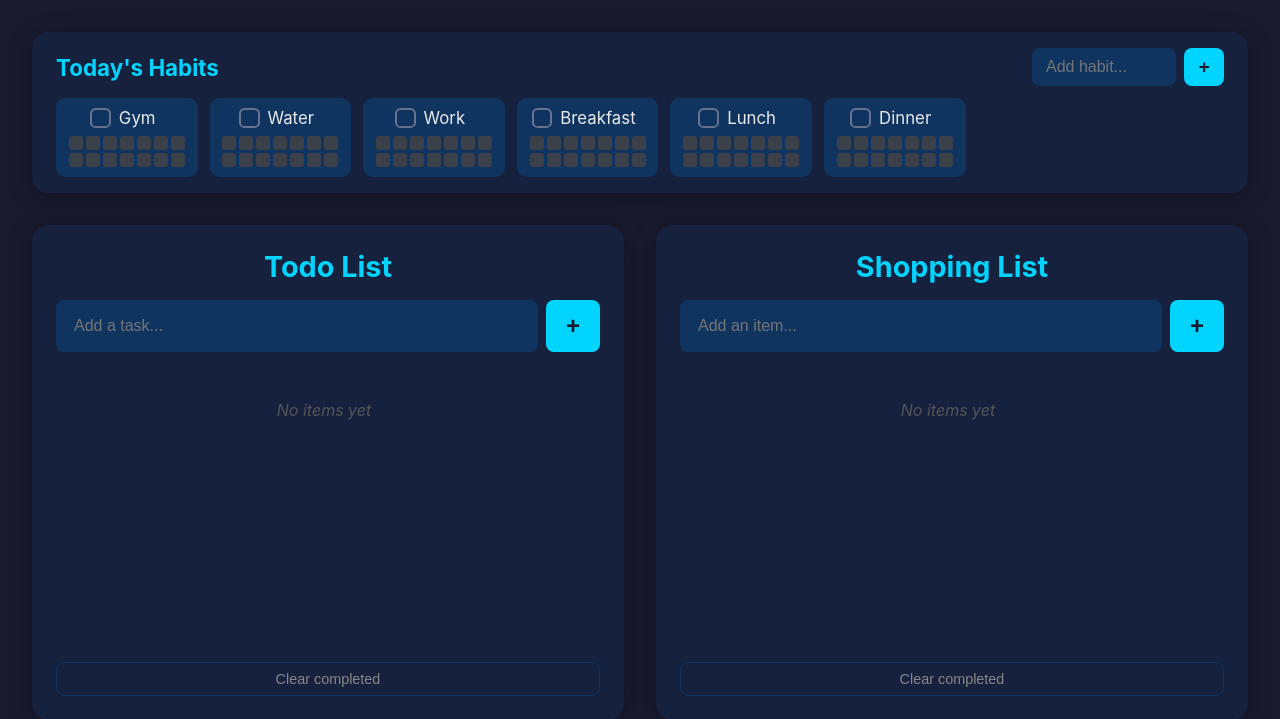
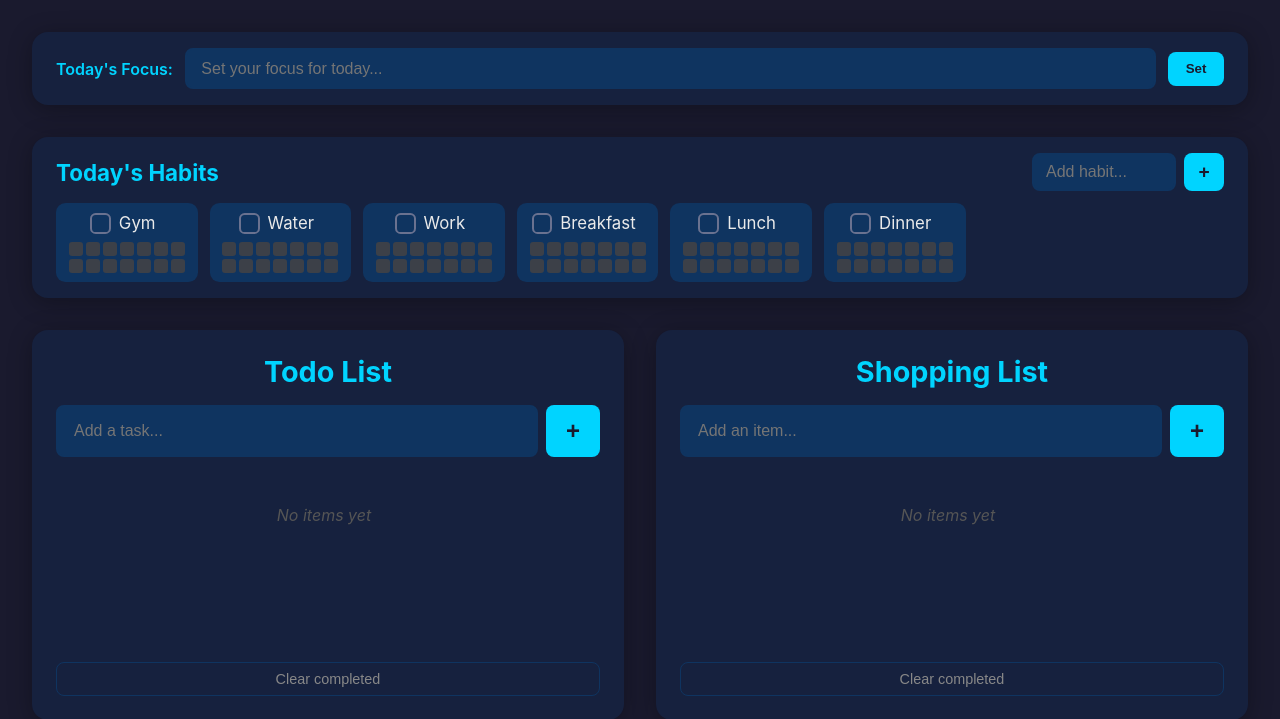
Before and after one commit to t8ykk5q9tq-cpu/Tododisplay, a Flask app: page / in a window 1280 px wide. Shown: the top 719 px of the page. Run offline with Flask 3, Linux system fonts and the light colour scheme; data comes from the database, SQL or seed files in the repository; data that the repository does not hold is empty.

Commit message:
Add tomorrow's forecast, Focus-for-today banner, Wi-Fi indicator; raise FPS to 30 for Pi 5

```diff
--- a/app.py
+++ b/app.py
@@ -72,6 +72,16 @@ def init_db():
             habit_id INTEGER NOT NULL,
             day TEXT NOT NULL,
             PRIMARY KEY (habit_id, day)
+        )
+        """
+    )
+    # Simple key/value settings (used for the daily "focus for today" banner).
+    conn.execute(
+        """
+        CREATE TABLE IF NOT EXISTS settings (
+            key TEXT PRIMARY KEY,
+            value TEXT,
+            day TEXT
         )
         """
     )
@@ -279,6 +289,38 @@ def delete_habit(habit_id):
     return jsonify({"ok": True})
 
 
+# --- Focus for today ---
+
+
+@app.route("/api/focus", methods=["GET"])
+def get_focus():
+    """Return today's focus, or empty if none set today (resets at midnight)."""
+    today = date.today().isoformat()
+    conn = get_db()
+    row = conn.execute(
+        "SELECT value, day FROM settings WHERE key = 'focus'"
+    ).fetchone()
+    conn.close()
+    if row and row["day"] == today:
+        return jsonify({"focus": row["value"]})
+    return jsonify({"focus": ""})
+
+
+@app.route("/api/focus", methods=["POST"])
+def set_focus():
+    today = date.today().isoformat()
+    text = (request.get_json() or {}).get("focus", "").strip()
+    conn = get_db()
+    conn.execute(
+        "INSERT INTO settings (key, value, day) VALUES ('focus', ?, ?) "
+        "ON CONFLICT(key) DO UPDATE SET value = excluded.value, day = excluded.day",
+        (text, today),
+    )
+    conn.commit()
+    conn.close()
+    return jsonify({"focus": text})
+
+
 # --- Live Reload ---
 
 
--- a/static/app.js
+++ b/static/app.js
@@ -155,7 +155,33 @@ async function refreshAll() {
     renderList(shoppingItems, shoppingList);
     const habits = await fetchHabits();
     renderHabits(habits);
+    await refreshFocus();
 }
+
+// --- Focus for today ---
+async function refreshFocus() {
+    try {
+        const res = await fetch("/api/focus");
+        const data = await res.json();
+        const input = document.getElementById("focus-input");
+        // Only fill if the user isn't actively typing in it.
+        if (document.activeElement !== input) {
+            input.value = data.focus || "";
+        }
+    } catch (e) { /* ignore */ }
+}
+
+document.getElementById("focus-form").addEventListener("submit", async (e) => {
+    e.preventDefault();
+    const input = document.getElementById("focus-input");
+    await fetch("/api/focus", {
+        method: "POST",
+        headers: { "Content-Type": "application/json" },
+        body: JSON.stringify({ focus: input.value.trim() }),
+    });
+    input.blur();
+    await refreshFocus();
+});
 
 // --- Add Habit Form ---
 document.getElementById("add-habit-form").addEventListener("submit", async (e) => {
--- a/static/index.html
+++ b/static/index.html
@@ -7,6 +7,15 @@
     <link rel="stylesheet" href="/static/style.css">
 </head>
 <body>
+    <!-- Focus for today -->
+    <div class="focus-panel">
+        <form class="focus-form" id="focus-form">
+            <span class="focus-label">Today's Focus:</span>
+            <input type="text" id="focus-input" placeholder="Set your focus for today..." autocomplete="off">
+            <button type="submit">Set</button>
+        </form>
+    </div>
+
     <!-- Habits -->
     <div class="habits-panel">
         <div class="habits-header">
--- a/static/style.css
+++ b/static/style.css
@@ -364,3 +364,56 @@ body {
     .habit-card { flex: 1; min-width: 45%; }
     .grid-cell { width: 12px; height: 12px; }
 }
+
+/* ---------------------------------------------------------------------------
+   Focus for today (top of the page)
+   --------------------------------------------------------------------------- */
+.focus-panel {
+    background: #16213e;
+    border-radius: 1rem;
+    padding: 1rem 1.5rem;
+    margin: 2rem 2rem 0 2rem;
+    box-shadow: 0 4px 24px rgba(0, 0, 0, 0.3);
+    flex-shrink: 0;
+}
+
+.focus-form {
+    display: flex;
+    align-items: center;
+    gap: 0.75rem;
+}
+
+.focus-label {
+    color: #00d4ff;
+    font-weight: 600;
+    white-space: nowrap;
+}
+
+.focus-form input {
+    flex: 1;
+    padding: 0.6rem 0.9rem;
+    border: 2px solid #0f3460;
+    border-radius: 0.5rem;
+    background: #0f3460;
+    color: #eaeaea;
+    font-size: 16px;
+    outline: none;
+}
+
+.focus-form input:focus { border-color: #00d4ff; }
+
+.focus-form button {
+    padding: 0.6rem 1.1rem;
+    border: none;
+    border-radius: 0.5rem;
+    background: #00d4ff;
+    color: #1a1a2e;
+    font-weight: bold;
+    cursor: pointer;
+}
+
+@media (max-width: 640px) {
+    .focus-panel { margin: 1rem 1rem 0 1rem; padding: 0.9rem 1rem; }
+    .focus-form { flex-wrap: wrap; }
+    .focus-label { width: 100%; }
+}
```
Also changed, not shown: display.py (+123 -7 lines).
